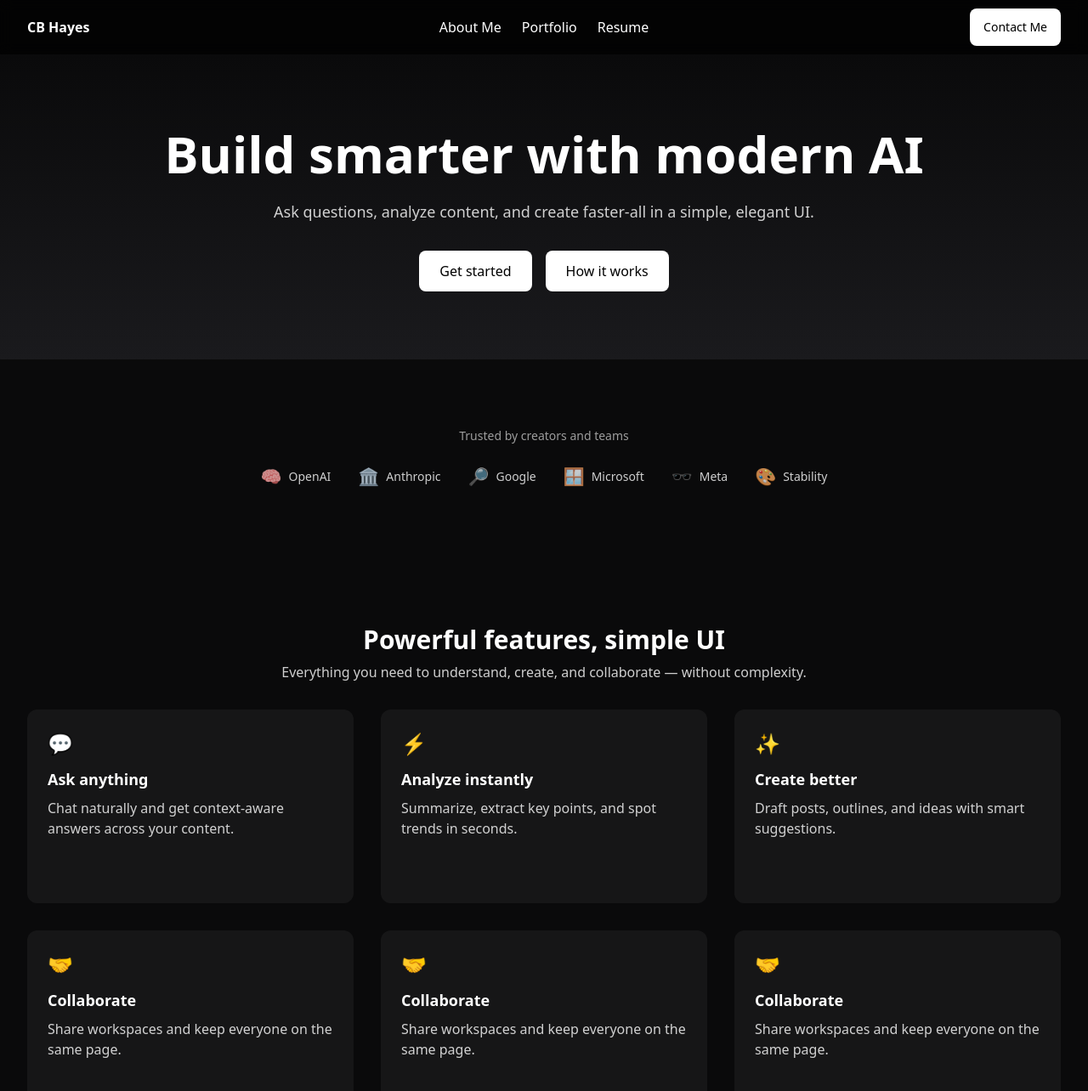
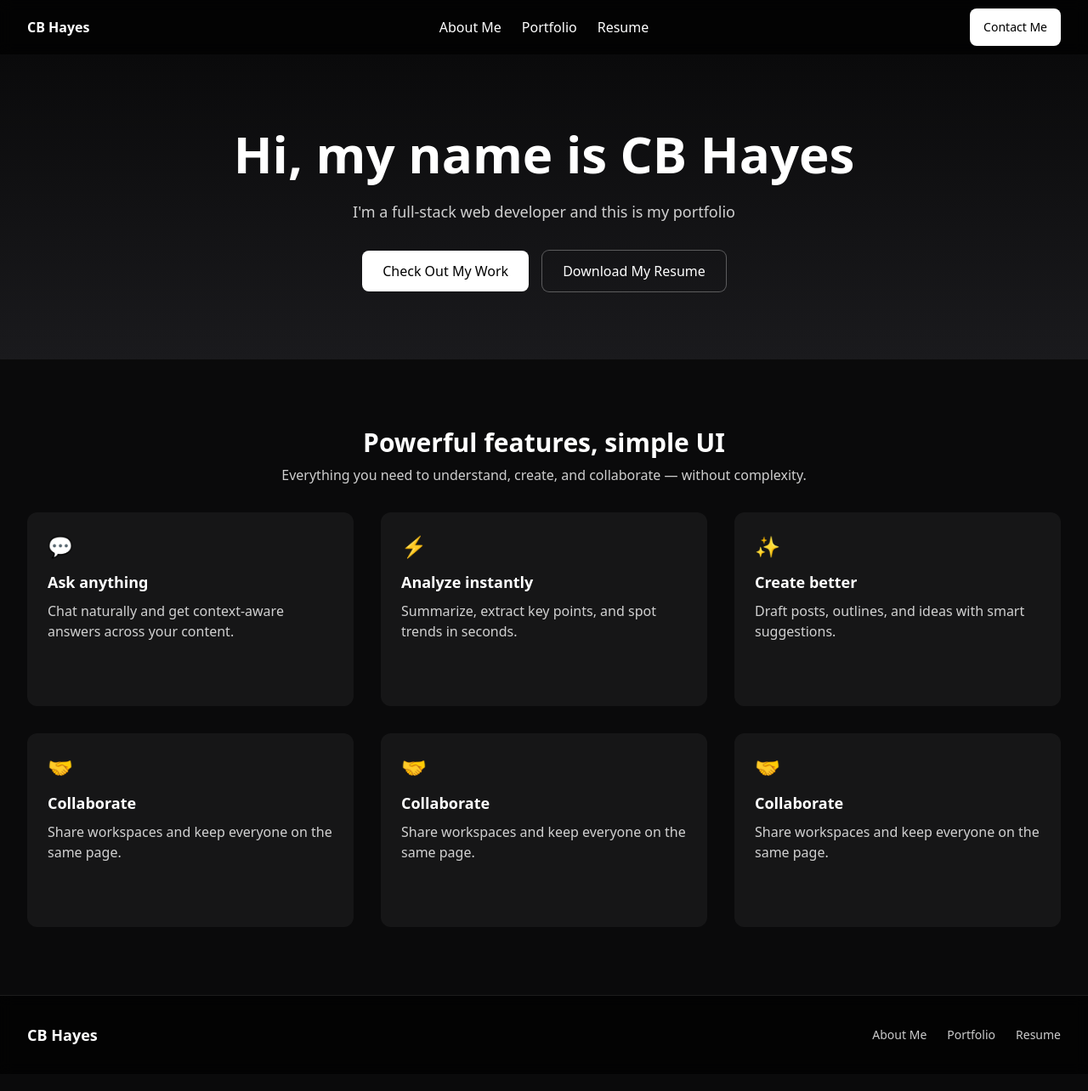
Before and after one commit to cbhayes77/brainwave, a React (Vite) app: page / in a window 1280 px wide. Shown: the top 1284 px of the page at 85% size. Built offline with nearby package versions, Linux system fonts and the light colour scheme.

Commit message:
Class End Nov 4

```diff
--- a/src/App.jsx
+++ b/src/App.jsx
@@ -1,19 +1,18 @@
 // STEP 1: Pull in React's useState hook so the UI can react to user choices
-import { useState } from "react";
 import { Outlet } from "react-router-dom";
 import Navbar from "./components/layout/Navbar.jsx";
+import Footer from "./components/layout/Footer.jsx";
 
 // STEP 2: Define and export our main component (default export so main.jsx can import it)
-function App() {
+export default function App() {
   return (
-    <>
-      <div className="min-h-dvh flex flex-col">
-        <Navbar />
+    <div className="min-h-dvh flex flex-col">
+      <Navbar />
+      <main id="main-content" className="flex-1">
         {/* Main content and footer will go here */}
         <Outlet />
-      </div>
-    </>
+      </main>
+      <Footer />
+    </div>
   );
 }
-
-export default App;
--- /dev/null
+++ b/src/components/layout/Footer.jsx
@@ -0,0 +1,38 @@
+import Container from "../ui/Container.jsx";
+import { NavLink } from "react-router-dom";
+
+export default function Footer() {
+  const links = [
+    { to: "/about", label: "About Me" },
+    { to: "/portfolio", label: "Portfolio" },
+    { to: "/resume", label: "Resume" },
+  ];
+
+  return (
+    <footer className="border-t border-white/10 bg-black/70 backdrop-blur py-8 text-white/80">
+      <Container>
+        <div className="flex flex-col md:flex-row md:items-center gap-6 md:gap-0">
+          <div className="flex-1 text-center md:text-left">
+            <a href="/" className="text-white font-semibold text-lg">
+              CB Hayes
+            </a>
+          </div>
+          <nav className="flex-none">
+            <ul className="flex flex-col md:flex-row items-center gap-4 md:gap-6 text-sm">
+              {links.map((link) => (
+                <li key={link.to}>
+                  <NavLink
+                    to={link.to}
+                    className={({ isActive }) => `transition hover:text-white ${isActive ? "text-white" : ""}`}
+                  >
+                    {link.label}
+                  </NavLink>
+                </li>
+              ))}
+            </ul>
+          </nav>
+        </div>
+      </Container>
+    </footer>
+  );
+}
--- a/src/pages/Home.jsx
+++ b/src/pages/Home.jsx
@@ -1,40 +1,31 @@
 import Section from "../components/ui/Section.jsx";
 import Container from "../components/ui/Container.jsx";
 import FeatureCards from "../components/sections/FeatureCards.jsx";
-import LogoTicker from "../components/sections/LogoTicker.jsx";
+import Button from "../components/ui/Button.jsx";
 
 export default function Home() {
   return (
-    <main id="main-content">
+    <div>
       <Section
         as="section"
         className="min-h-[80vh] grid place-items-center text-center bg-gradient-to-b from-[#0a0a0b] to-[#1a1a1d]"
       >
         <Container>
-          <h1 className="text-4xl sm:text-5xl lg:text-6xl font-bold leading-tight">Build smarter with modern AI</h1>
+          <h1 className="text-4xl sm:text-5xl lg:text-6xl font-bold leading-tight">Hi, my name is CB Hayes</h1>
           <p className="mt-4 max-w-prose mx-auto text-white/80 text-lg">
-            Ask questions, analyze content, and create faster-all in a simple, elegant UI.
+            I'm a full-stack web developer and this is my portfolio
           </p>
           <div className="flex mt-8 flex-wrap justify-center gap-4">
-            <a
-              href="/sign-up"
-              className="rounded-lg bg-white text-black px-6 py-3 font-medium
-                hover:opacity-90 transition focus-visible:outline-none focus-visible:ring-2 focus-visible:ring-white/40 hover:scale-[1.05]"
-            >
-              Get started
-            </a>
-            <a
-              href="/how-to-use"
-              className="rounded-lg bg-white text-black px-6 py-3 font-medium
-                hover:opacity-90 transition focus-visible:outline-none focus-visible:ring-2 focus-visible:ring-white/40 hover:scale-[1.05]"
-            >
-              How it works
-            </a>
+            <Button as="a" href="/portfolio">
+              Check Out My Work
+            </Button>
+            <Button as="a" href="/resume" variant="secondary">
+              Download My Resume
+            </Button>
           </div>
         </Container>
       </Section>
-      <LogoTicker />
       <FeatureCards />
-    </main>
+    </div>
   );
 }
```
Also changed, not shown: src/components/layout/Navbar.jsx (+2 -10 lines).
